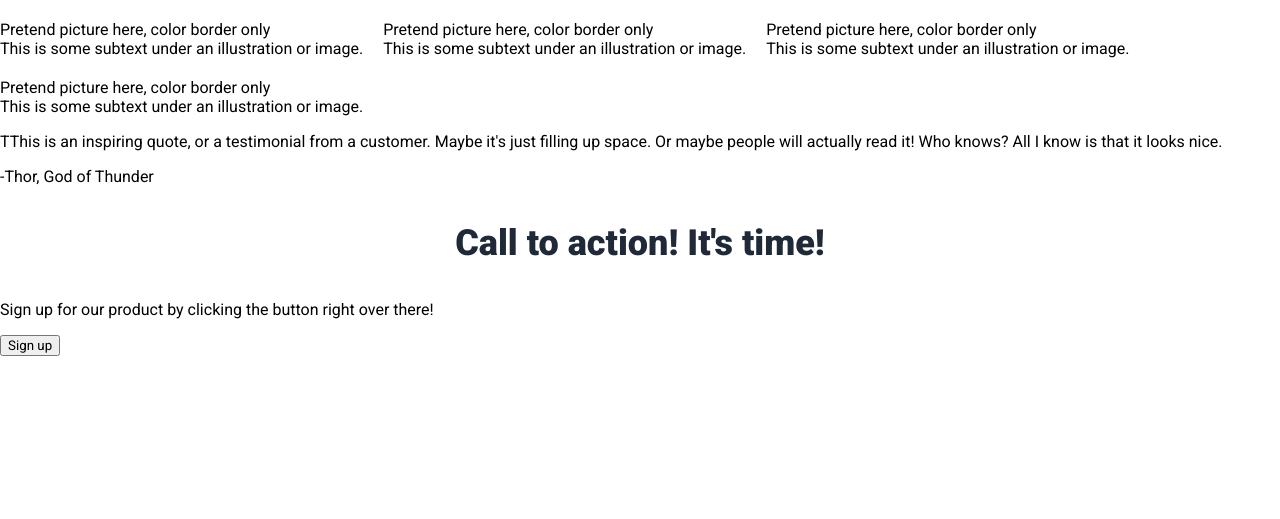
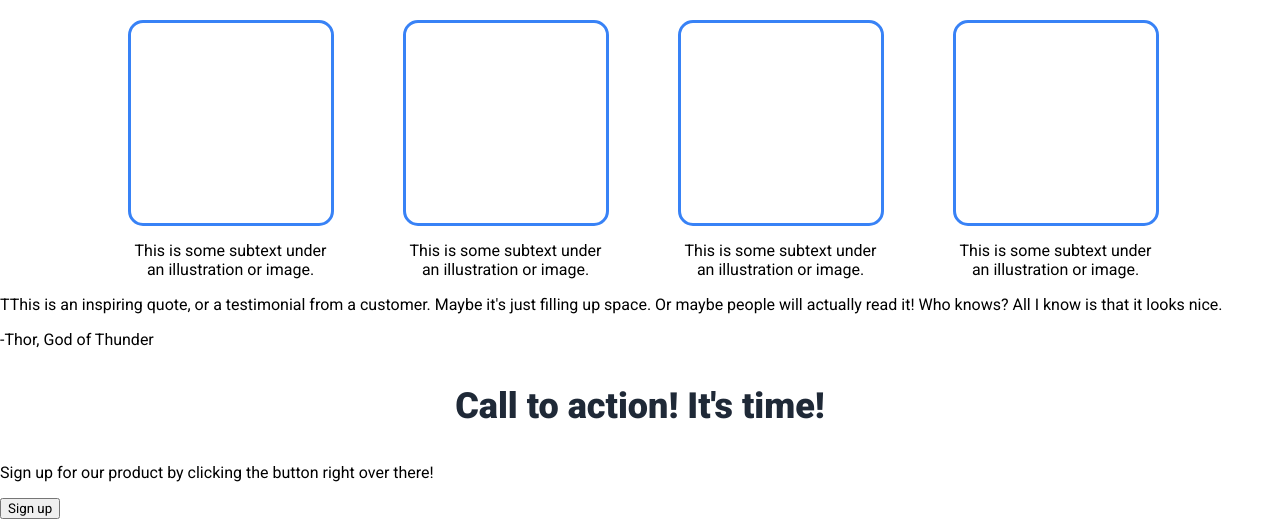
Before and after one commit to mhgraaf/foundations-flexbox-landing-page, a plain HTML site: page index.html in a window 1280 px wide. Shown: the part 665-1184 px from the top of the page. Before the commit the page ends 1021 px from the top, so only its background shows below. Drawn offline with Linux system fonts and the light colour scheme.

Commit message:
Styled carousel section, tweaked HTML

```diff
--- a/index.html
+++ b/index.html
@@ -38,28 +38,28 @@
 
     <div class="carousel">
       <div class="pic-and-text">
-        <div class="pic">Pretend picture here, color border only</div>
+        <div class="pic"></div>
         <div class="text">
           This is some subtext under an illustration or image.
         </div>
       </div>
 
       <div class="pic-and-text">
-        <div class="pic">Pretend picture here, color border only</div>
+        <div class="pic"></div>
         <div class="text">
           This is some subtext under an illustration or image.
         </div>
       </div>
 
       <div class="pic-and-text">
-        <div class="pic">Pretend picture here, color border only</div>
+        <div class="pic"></div>
         <div class="text">
           This is some subtext under an illustration or image.
         </div>
       </div>
 
       <div class="pic-and-text">
-        <div class="pic">Pretend picture here, color border only</div>
+        <div class="pic"></div>
         <div class="text">
           This is some subtext under an illustration or image.
         </div>
--- a/style.css
+++ b/style.css
@@ -77,10 +77,22 @@ h3 {
 .carousel {
   display: flex;
   flex-flow: row wrap;
-  gap: 20px;
+  justify-content: center;
+  gap: 75px;
 }
 
 .pic-and-text {
   display: flex;
-  flex-flow: column nowrap;
+  flex-flow: column wrap;
+  align-items: center;
+  text-align: center;
+  width: 200px;
 }
+
+.pic {
+  border: 3px solid #3882f6;
+  border-radius: 15px;
+  width: 200px;
+  height: 200px;
+  margin-bottom: 15px;
+}
```
